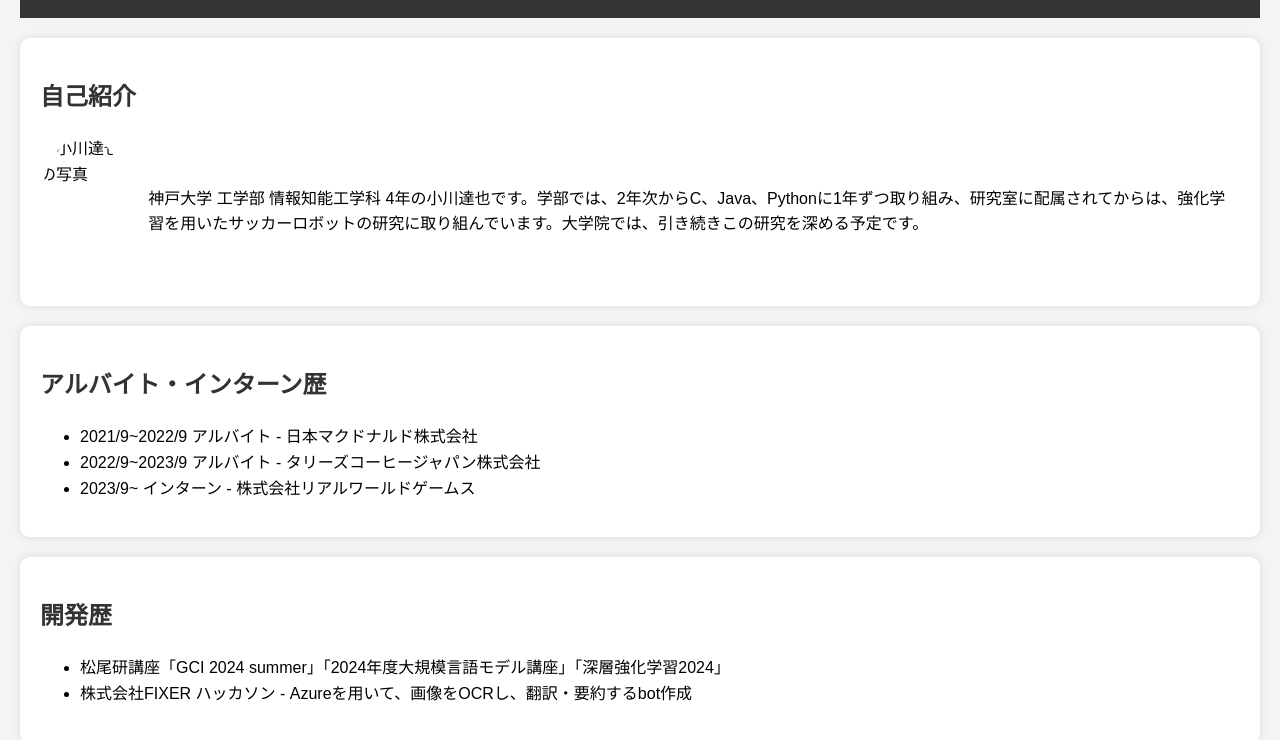
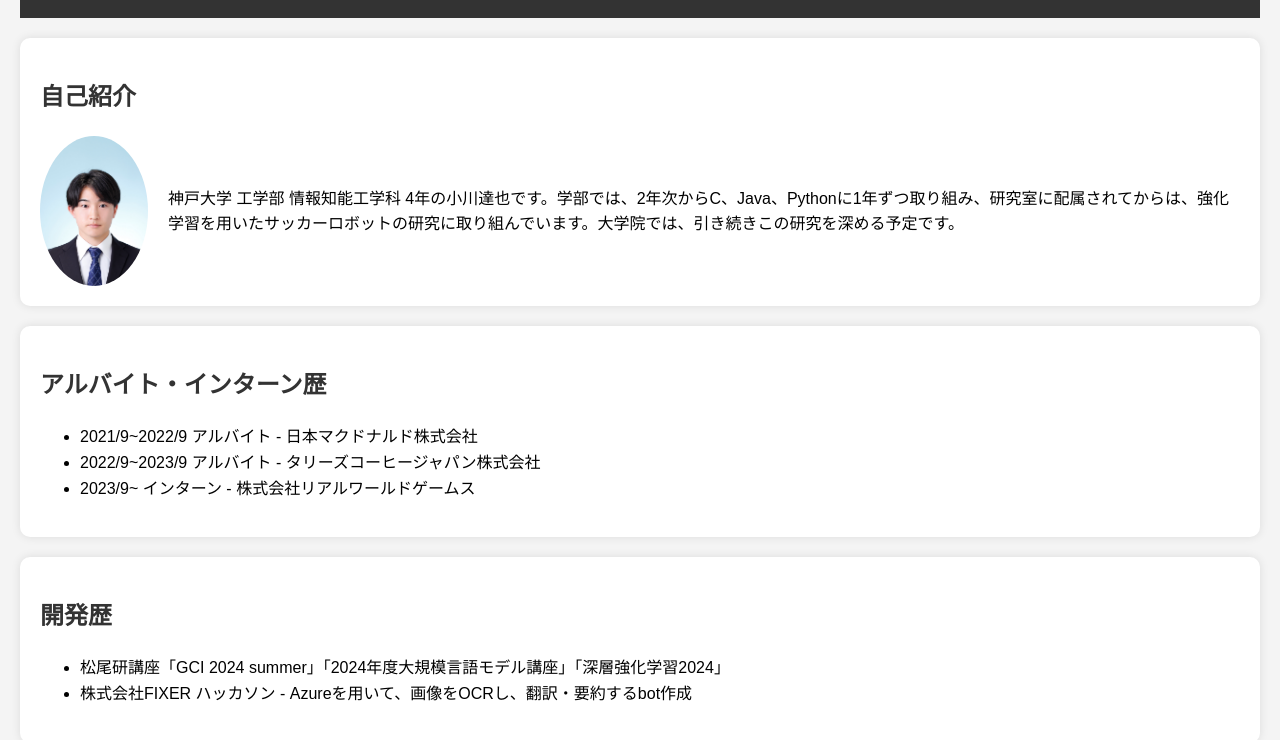
Before and after one commit to Ogawatatsuya41/Ogawatatsuya41.github.io, a plain HTML site: page index.html in a window 1280 px wide. Shown: the part 116-856 px from the top of the page. Drawn offline with Linux system fonts and the light colour scheme.

Commit message:
Update index.html

```diff
--- a/index.html
+++ b/index.html
@@ -15,7 +15,7 @@
 <section>
     <h2>自己紹介</h2>
     <div class="profile">
-        <img src="profile.jpg" alt="小川達也の写真" class="profile-image">
+        <img src="IMG_3284.jpeg" alt="小川達也の写真" class="profile-image">
         <p>神戸大学 工学部 情報知能工学科 4年の小川達也です。学部では、2年次からC、Java、Pythonに1年ずつ取り組み、研究室に配属されてからは、強化学習を用いたサッカーロボットの研究に取り組んでいます。大学院では、引き続きこの研究を深める予定です。</p>
     </div>
 </section>
```
